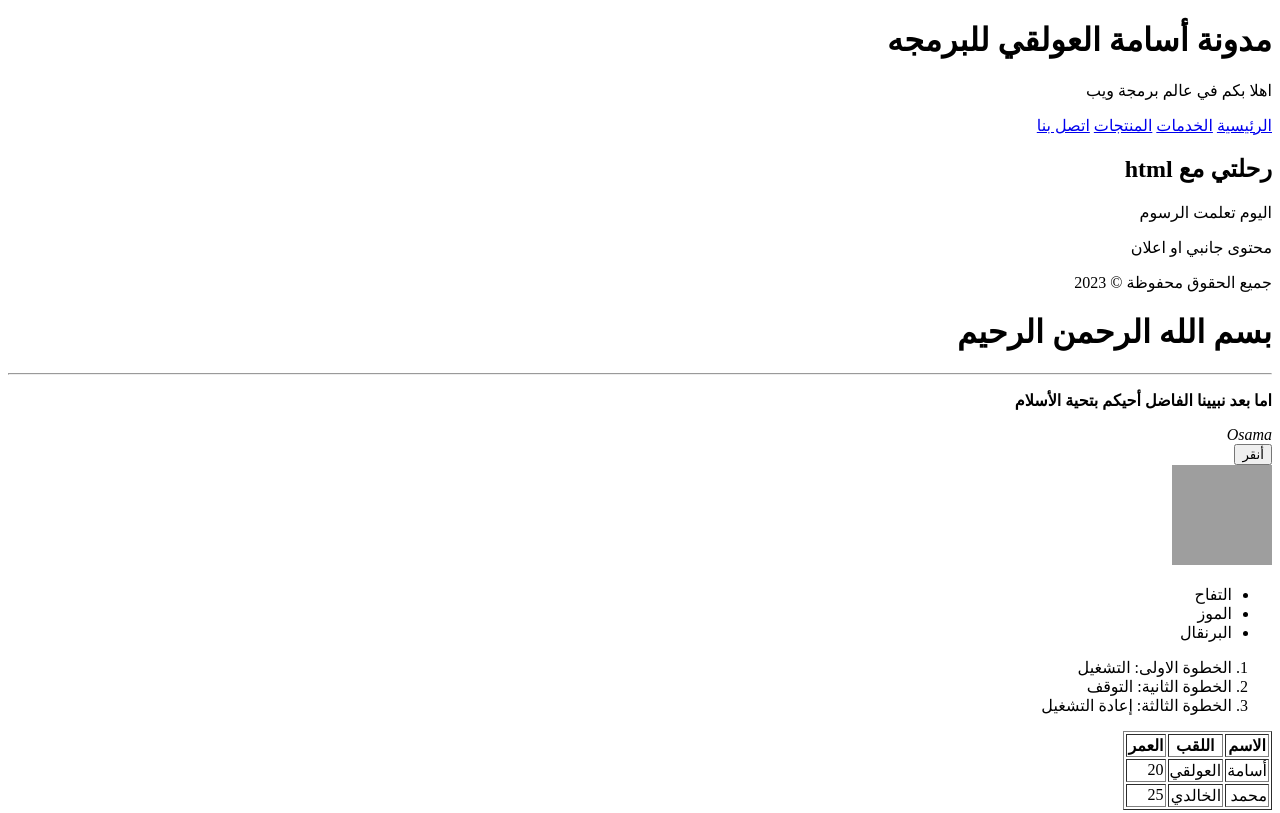
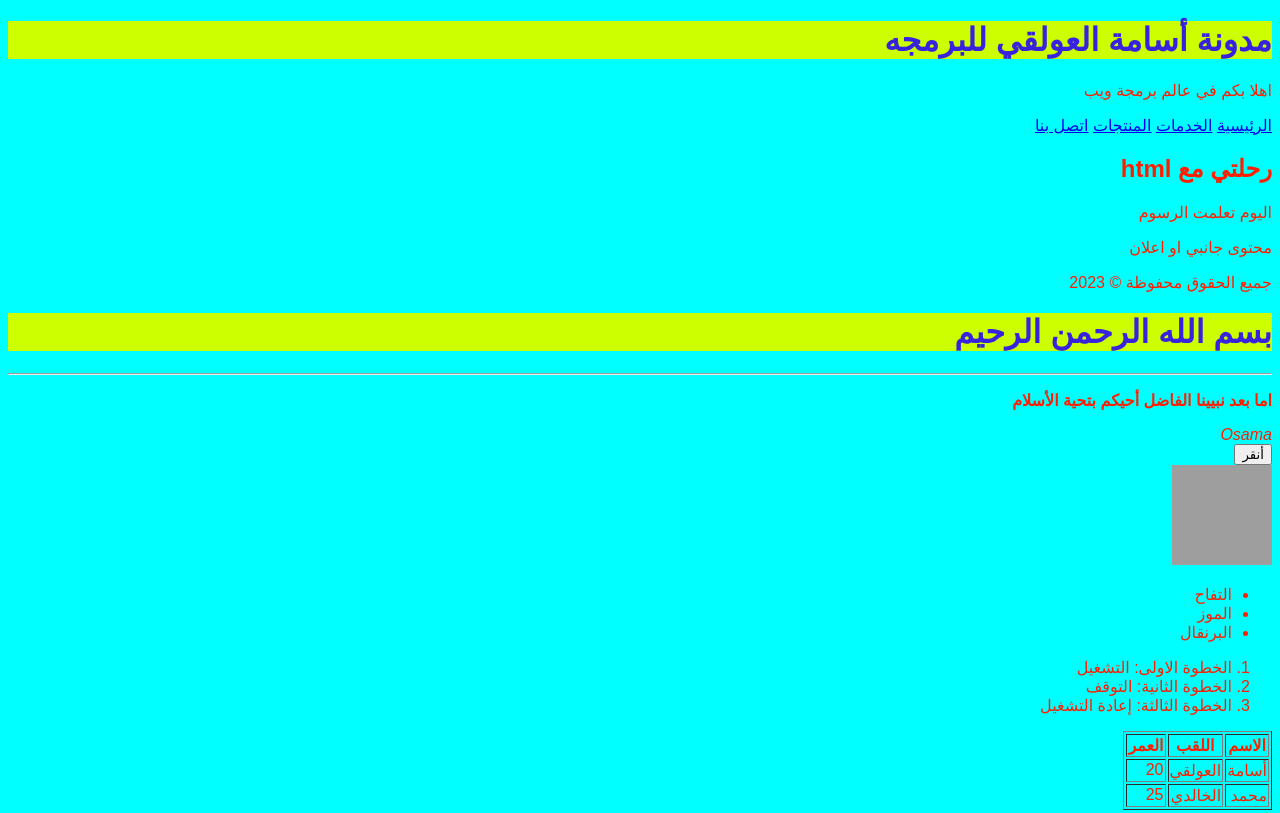
Before and after one commit to snshi121-droid/my-html-portfolio, a plain HTML site: page index.html in a window 1280 px wide. Shown: the top 813 px of the page. Drawn offline with Linux system fonts and the light colour scheme; grey boxes are pictures that could not be loaded.

Commit message:
Add style.css and link to HTML

```diff
--- a/index.html
+++ b/index.html
@@ -4,6 +4,7 @@
     <meta charset="UTF-8">
     <meta name="viewport" content="width=device-width, initial-scale=1.0">
     <title>front-end</title>
+    <link rel="stylesheet" href="style.css">
 </head>
 <body>
 
--- /dev/null
+++ b/style.css
@@ -0,0 +1,18 @@
+h1 {
+    background-color:rgb(204, 255, 0);
+    color:rgb(56, 34, 221);
+    font-family: sans-serif;
+
+
+}
+
+
+
+body {
+
+
+    background-color:rgb(0, 255, 255);
+    color:rgb(255, 30, 0);
+    font-family: sans-serif;
+
+}
```
